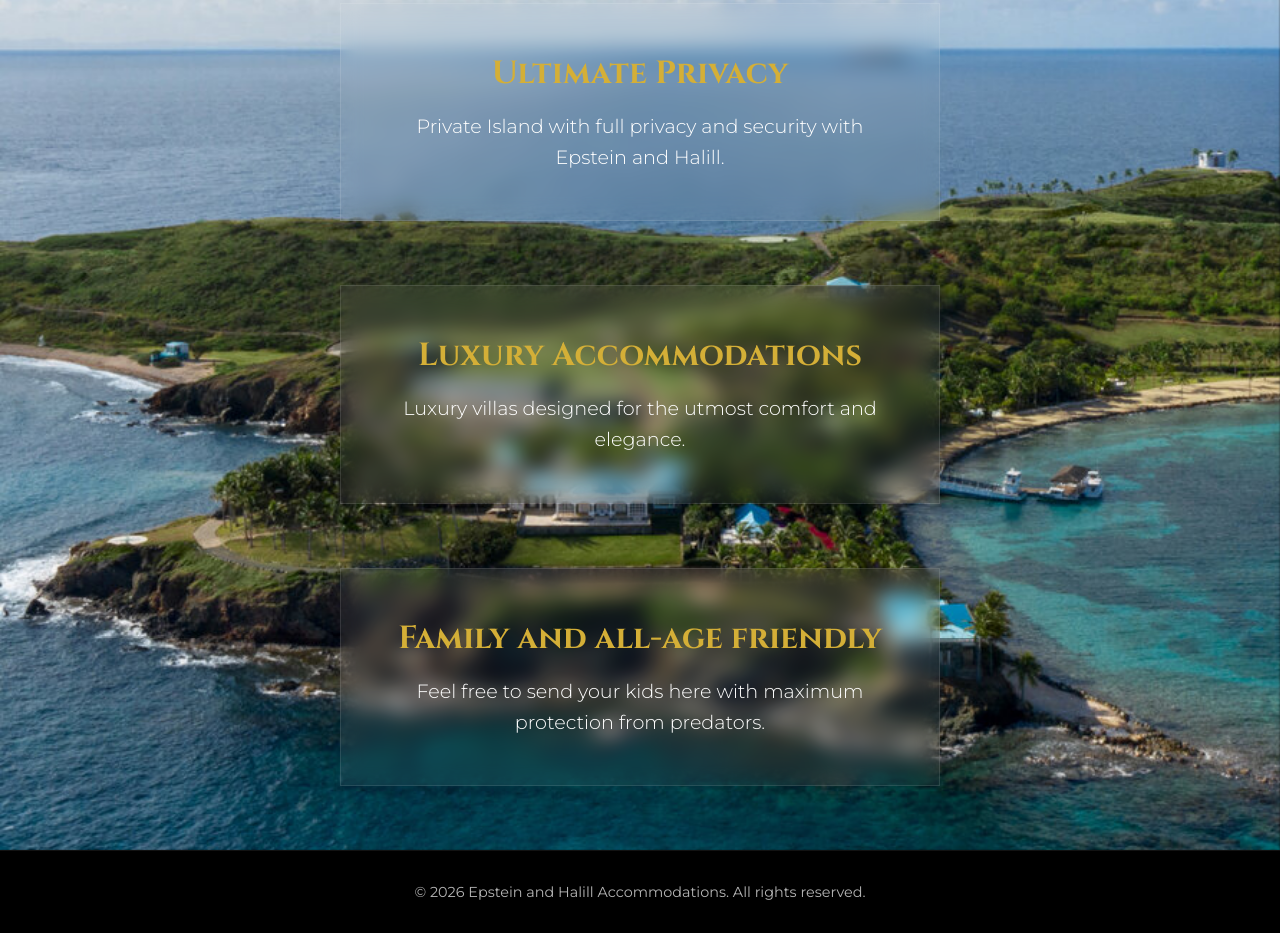
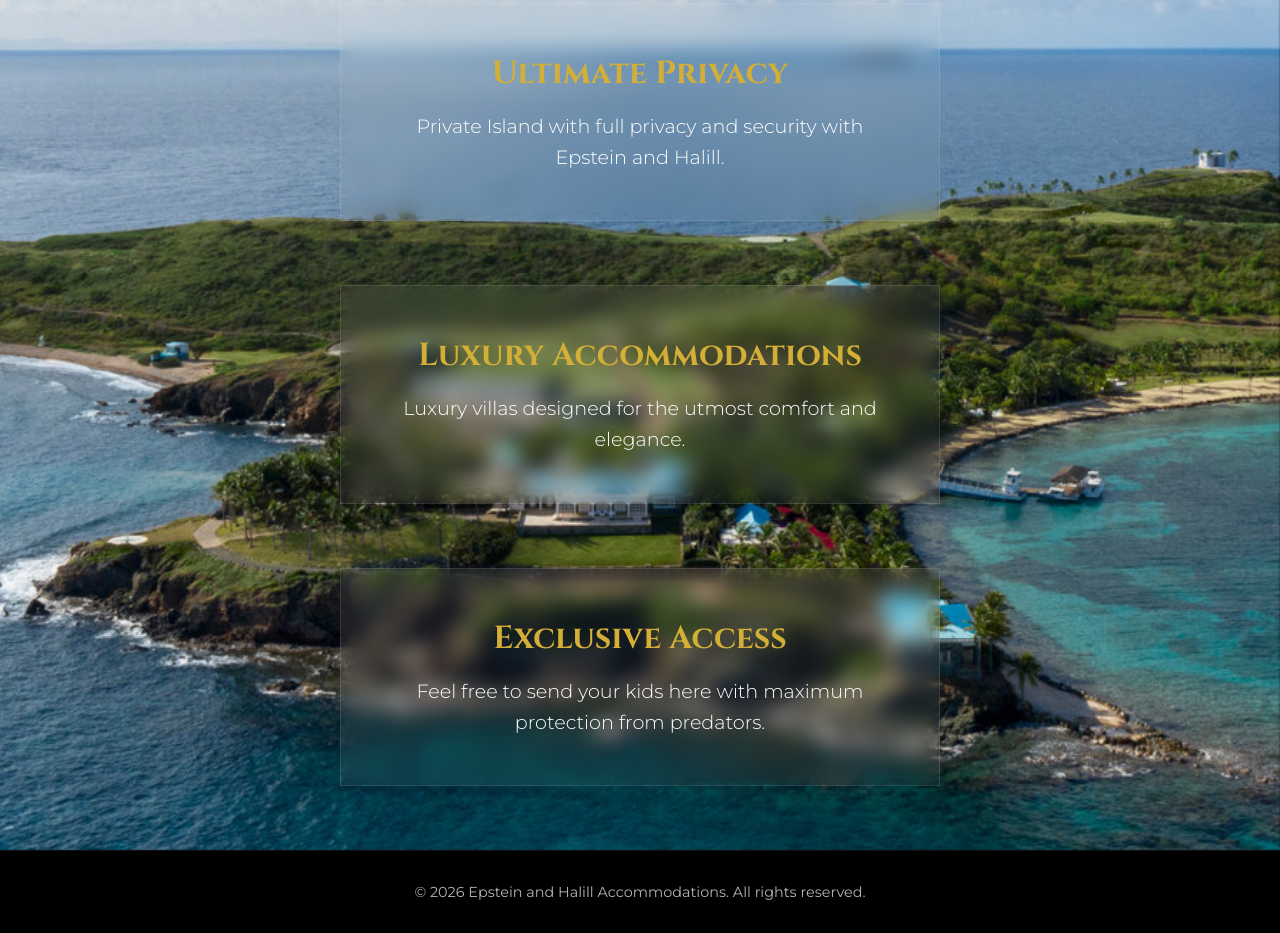
Before and after one commit to availableonmondays/special, a website built with Vite: page index.html in a window 1280 px wide. Shown: the part 853-1786 px from the top of the page. Built offline with nearby package versions, Linux system fonts and the light colour scheme.

```diff
--- a/index.html
+++ b/index.html
@@ -50,7 +50,7 @@
         </div>
 
         <div class="fact-card">
-            <h2>Family and all-age friendly</h2>
+            <h2>Exclusive Access</h2>
             <p>Feel free to send your kids here with maximum protection from predators.</p>
         </div>
     </section>
```
Also changed, not shown: island.png (added).
